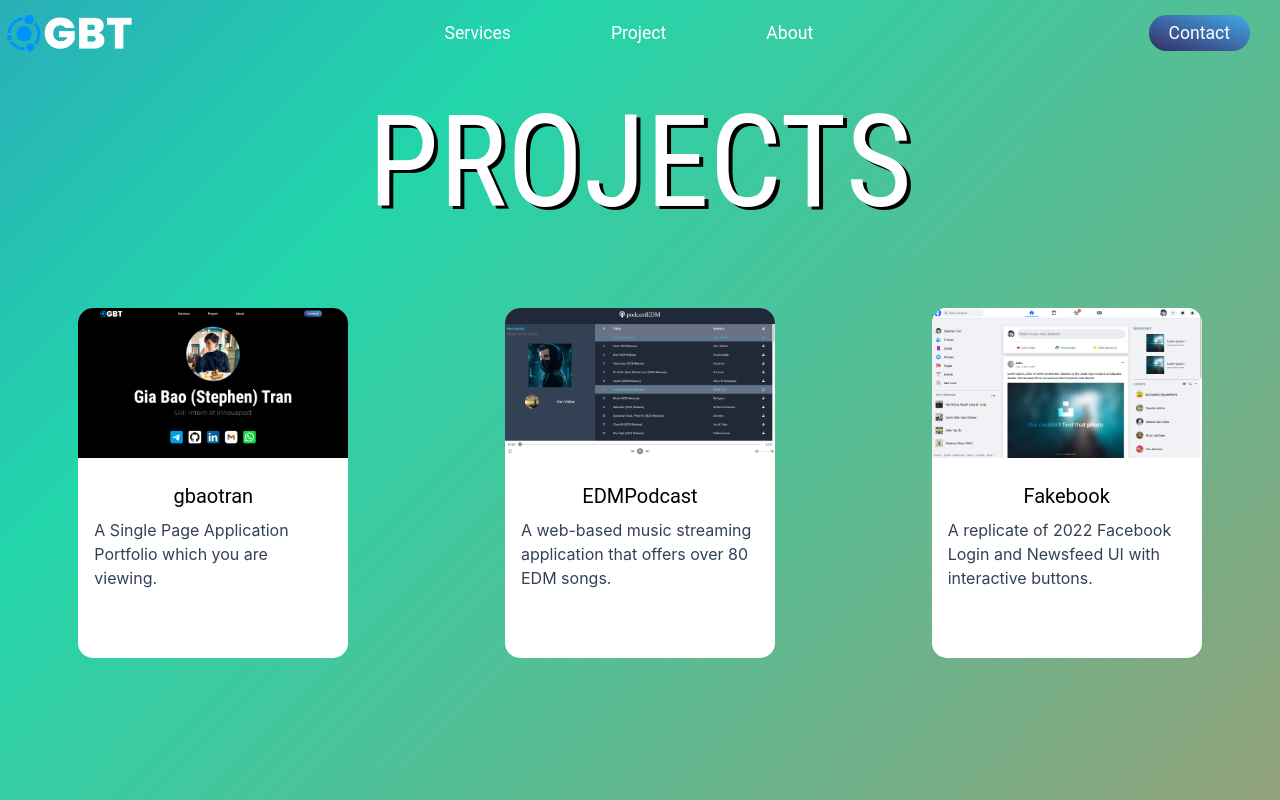
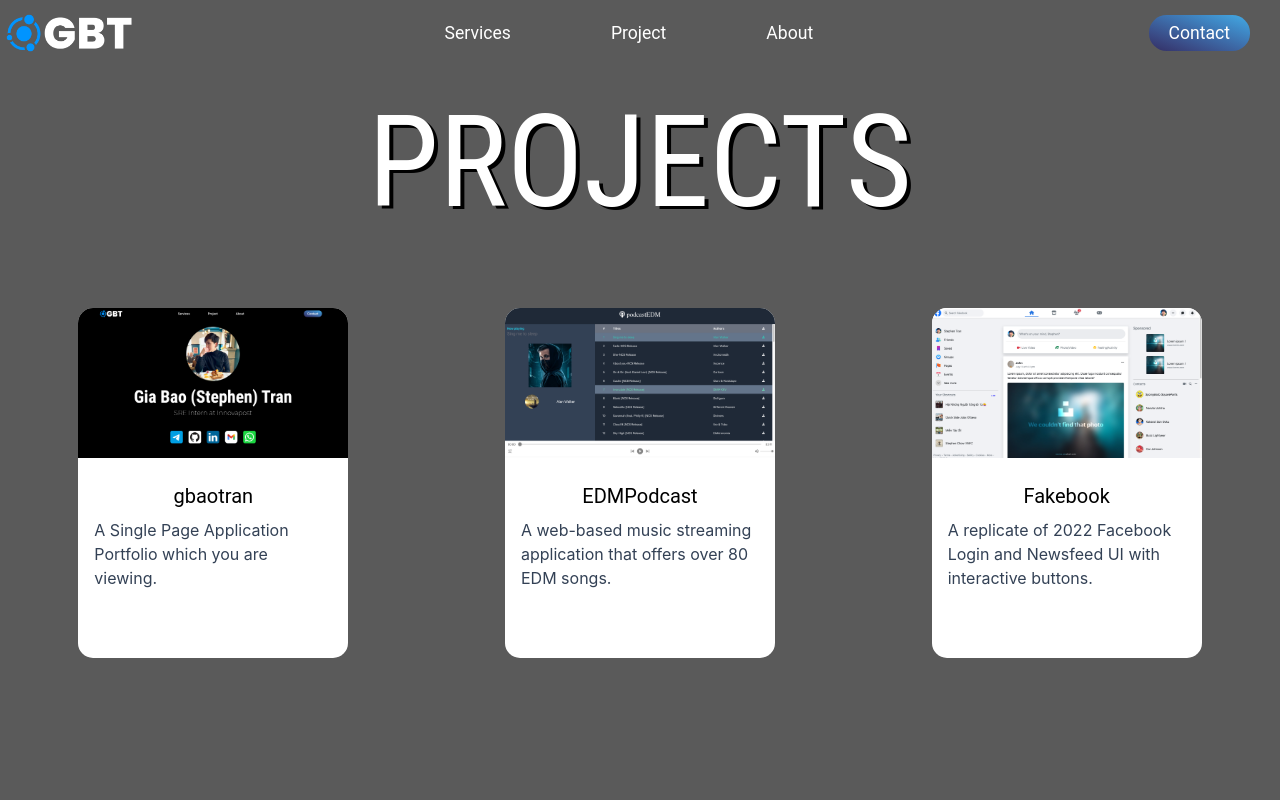
Before and after one commit to sgbaotran/Portfolio-Level4, a React (Create React App) app: page / in a window 1280 px wide. Built offline with nearby package versions, Linux system fonts and the light colour scheme.

Commit message:
changed app coloir

```diff
--- a/src/App.css
+++ b/src/App.css
@@ -6,8 +6,8 @@ body {
 	/* background: linear-gradient(-25deg, #19376D, #0B2447, #146C94, #262A56,#576CBC); */
 	/* linear-gradient(115deg, #dd2035, #15285b) */
 	/* background: linear-gradient(-25deg, #ee7752,#23d5ab, #9b3654, #23a6d5, #6423d5); */
-	/* background-color: #5A5A5A; */
-	background: linear-gradient(135deg, #c3e8dc, #3d1aea, #23d5ab, #ee7752);
+	background-color: #5A5A5A;
+	/* background: linear-gradient(135deg, #c3e8dc, #3d1aea, #23d5ab, #ee7752); */
 	background-size: 400% 400%;
 	animation: gradient 13s ease infinite;
 	min-height: 100vh;
```
